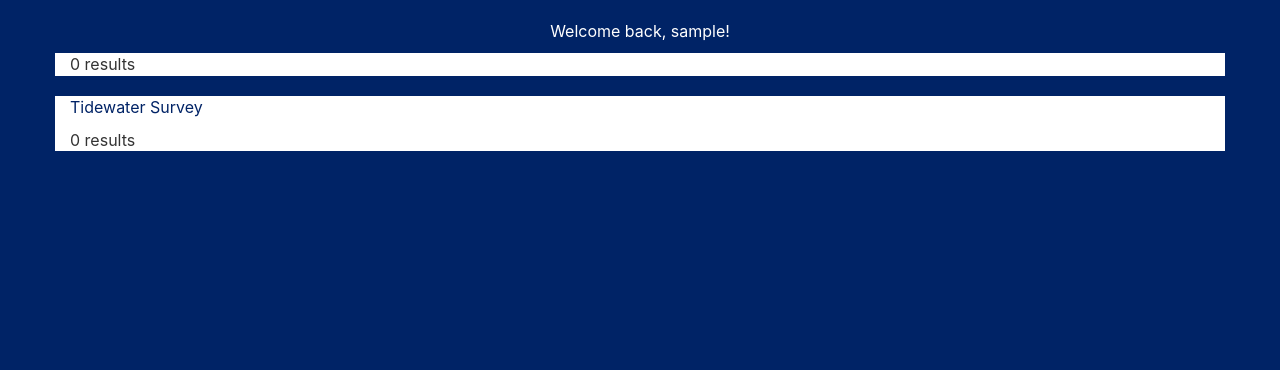
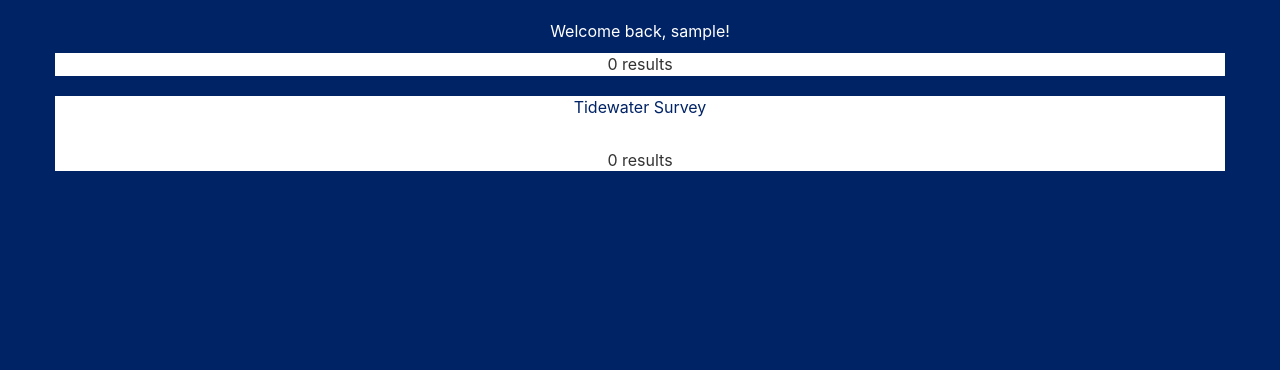
Before and after one commit to calebmathew/CNU-Writing-Center-Website, a PHP site: page /staff.php in a window 1280 px wide. Shown: the part 57-427 px from the top of the page. Run offline with PHP 8.4, Linux system fonts and the light colour scheme; the visitor is signed in with stand-in values (Sample User, id 1); data that the repository does not hold is empty.

Commit message:
Update staff.php

```diff
--- a/staff.php
+++ b/staff.php
@@ -48,6 +48,7 @@ if (!isset($_SESSION['loggedin'])) {
     <main>
         <p>Welcome back, <?=$_SESSION['name']?>!</p>
     </main>
+        <section class="call-to-action">
         <div class="container">
                 <?php
                         $sql = 'SELECT content, email FROM questions';
@@ -70,7 +71,9 @@ if (!isset($_SESSION['loggedin'])) {
                         }
                 ?>
         </div>
+        </section>
         <br>
+        <section class="call-to-action">
         <div class="container">
             <p>Tidewater Survey</p>
             <?php
@@ -99,6 +102,7 @@ if (!isset($_SESSION['loggedin'])) {
                     mysqli_close($conn);
             ?>
         </div>
+        </section>
     <footer>
         Copyright &copy; CNU Writing Center 2021
     </footer>
```
